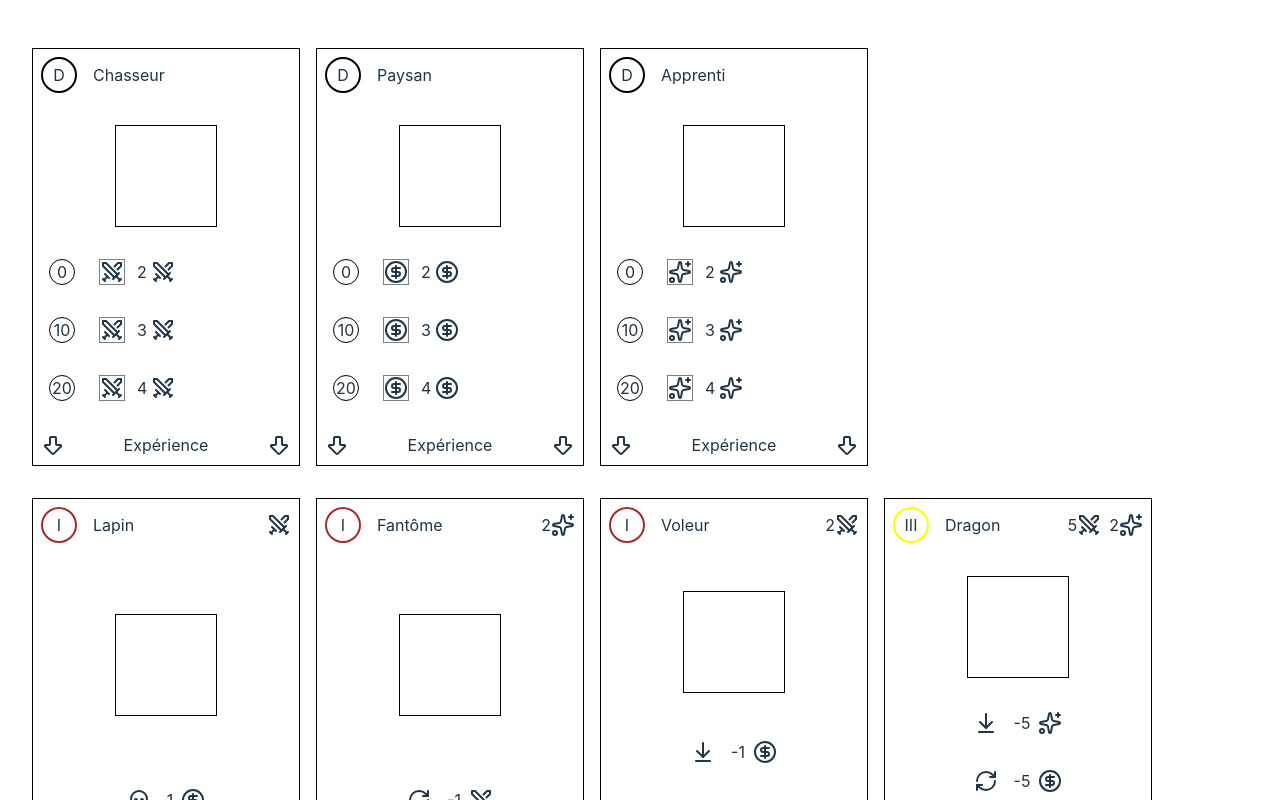
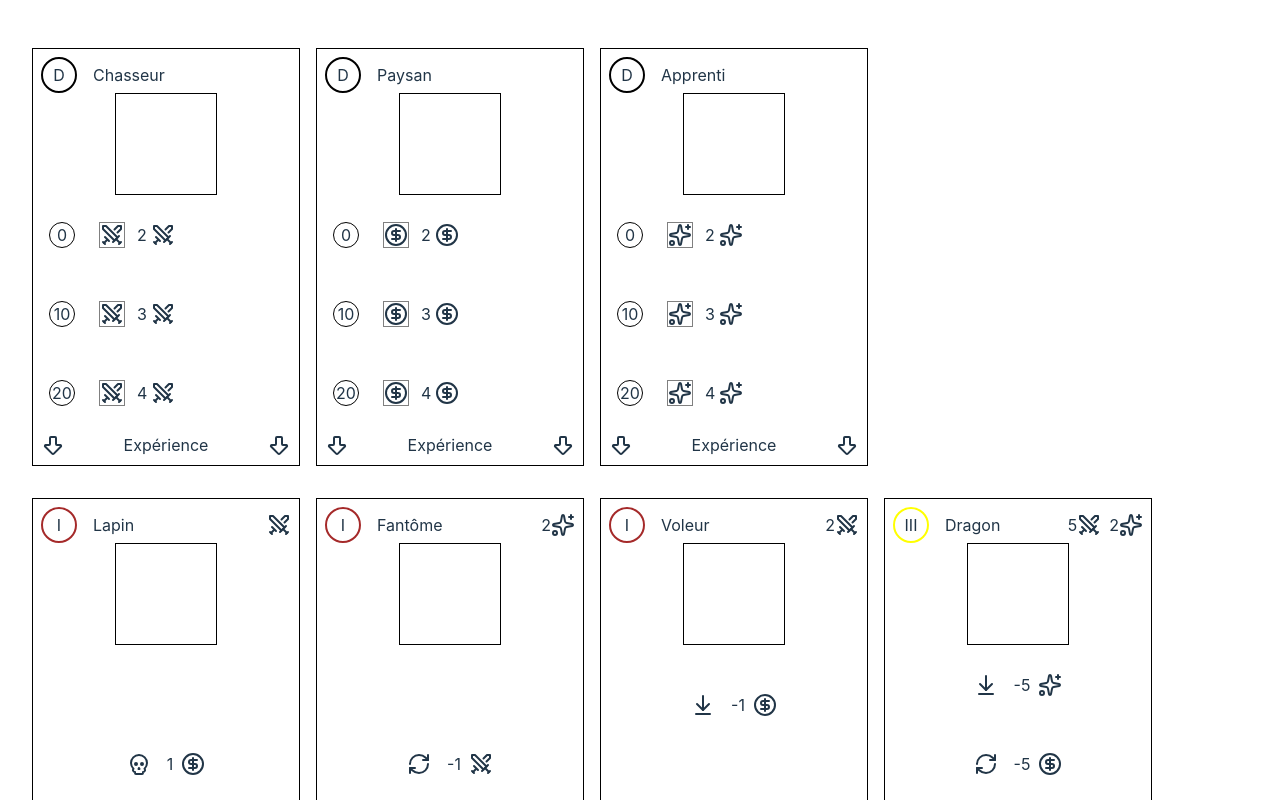
Before and after one commit to gqueste/dice-game, a Vue app: page / in a window 1280 px wide. Shown: the top 800 px of the page. Built offline with nearby package versions, Linux system fonts and the light colour scheme.

Commit message:
style(card): rework body

```diff
--- a/src/ui/PlayableCard.vue
+++ b/src/ui/PlayableCard.vue
@@ -13,7 +13,9 @@
       </div>
     </div>
     <div class="illustration"></div>
-    <slot name="body"></slot>
+    <div class="body">
+      <slot name="body"></slot>
+    </div>
     <slot name="footer"></slot>
   </div>
 </template>
@@ -103,5 +105,12 @@ const formattedCost = computed<{ [key: string]: DiceSymbol[] }>(() => {
     height: 100px;
     align-self: center;
   }
+
+  .body {
+    flex-grow: 1;
+    display: flex;
+    flex-direction: column;
+    justify-content: space-around;
+  }
 }
 </style>
```
